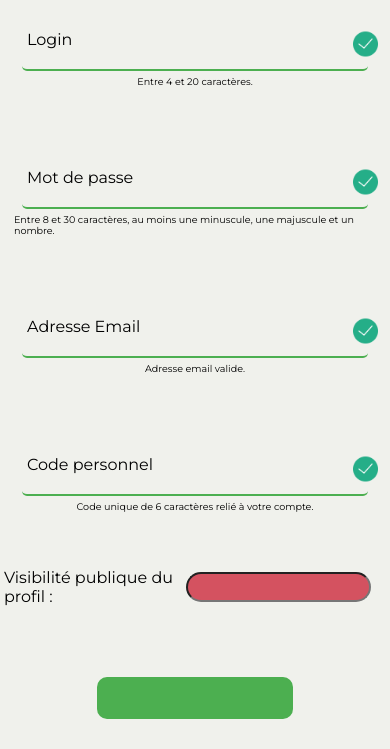
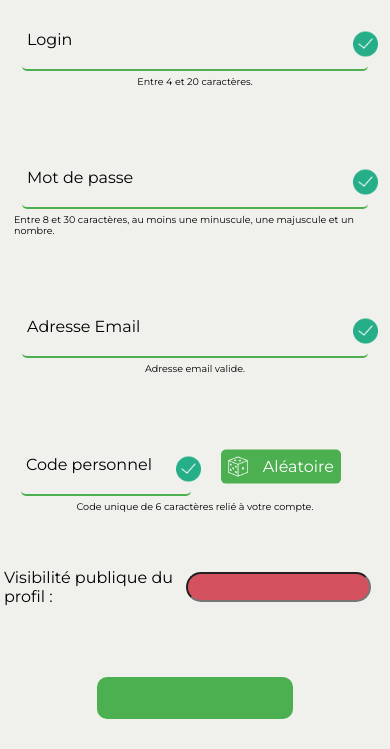
Before and after one commit to th0mate/PagesVertes, a Symfony app: template templates/utilisateur/inscription.html.twig in a window 390 px wide. Shown: the part 616-1365 px from the top of the page. Run offline with Twig, Linux system fonts and the light colour scheme; the template is opened without the code that fills it, so the values that code supplies are empty; form fields are guessed from the names that the template uses; some libraries are stand-ins or nearby versions.

Commit message:
feat : bouton pour génération code random

```diff
--- a/public/css/base.css
+++ b/public/css/base.css
@@ -62,6 +62,7 @@ nav {
     cursor: pointer;
     transition: background-color 0.5s ease-in-out;
     text-decoration: none;
+    user-select: none;
 }
 
 .bouton:hover {
@@ -250,6 +251,7 @@ nav {
                 padding-left: 20px;
                 text-align: left;
                 font-size: 1em;
+                font-family: "Montserrat", sans-serif!important;
             }
 
             img {
--- a/public/css/formulaires.css
+++ b/public/css/formulaires.css
@@ -36,7 +36,7 @@ form:not(.element) > div:not(.wrapSwitch, .wrapSubmit) {
     transition: 0.5s;
     border-radius: 5px;
 
-    img {
+    img:not(.randomImage) {
         display: none;
         padding-left: 10px;
         width: 25px;
@@ -242,8 +242,14 @@ input:-webkit-autofill:active {
         padding-right: 5px;
     }
 
-    .inputbox {
+    .inputbox:not(.randomBox) {
         width: 90%;
+    }
+
+    .randomBox {
+        width: 150px;
+        margin-right: auto;
+        margin-left: 7px;
     }
 
     .wrapSwitch {
--- a/public/css/inscription.css
+++ b/public/css/inscription.css
@@ -5,3 +5,20 @@
         height: 200px;
     }
 }
+
+
+.random {
+    justify-content: flex-start;
+    position: absolute;
+    right: -150px;
+    top: 60%;
+    padding: 7px;
+    transform: translateY(-60%);
+
+    img {
+        width: 20px;
+        padding-right: 15px;
+        filter: invert(1);
+    }
+
+}
--- /dev/null
+++ b/public/js/codePersonnel.js
@@ -0,0 +1,45 @@
+/**
+ * Génère un code aléatoire à 6 caractères alphanumériques, et le place en value de l'input #randomInput
+ * @returns {Promise<void>} La promesse
+ */
+async function genererCodeAleatoire() {
+    let code = "";
+    let caracteres = "ABCDEFGHIJKLMNOPQRSTUVWXYZabcdefghijklmnopqrstuvwxyz0123456789";
+    for (let i = 0; i < 6; i++) {
+        code += caracteres.charAt(Math.floor(Math.random() * caracteres.length));
+    }
+    if (await verifierSiCodeEstDisponible(code)) {
+        document.getElementById("utilisateur_code").value = code;
+    } else {
+        await genererCodeAleatoire();
+    }
+}
+
+
+/**
+ * Vérifie si le code passé en paramètre est disponible, c'est-à-dire qu'il n'existe pas déjà dans la BD
+ * @param code Le code à vérifier
+ * @returns {Promise<boolean>} True si le code est disponible, false sinon
+ */
+async function verifierSiCodeEstDisponible(code) {
+    /* TODO
+    await fetch("/utilisateurs/verifierCode/" + code)
+        .then(response => response.json())
+        .then(data => {
+            return data.disponible;
+        });
+    return false;
+     */
+    return true;
+}
+
+
+/**
+ * Dès que #utilisateur_code est modifié, donc que l'utilisateur tape un caractère dans l'input, on vérifie si le code est disponible
+ */
+document.getElementById("utilisateur_code").addEventListener("input", async function () {
+    let code = document.getElementById("utilisateur_code").value;
+    if (!await verifierSiCodeEstDisponible(code)) {
+        alert("Ce code est déjà utilisé !");
+    }
+});
--- a/templates/credits/credits.html.twig
+++ b/templates/credits/credits.html.twig
@@ -28,5 +28,6 @@
         <li><a href="https://www.flaticon.com/fr/icones-gratuites/visibilite" title="visibilité icônes">Visibilité icônes créées par uicon - Flaticon</a></li>
         <li><a href="https://storyset.com/phone">Phone illustrations by Storyset</a></li>
         <li><a href="https://storyset.com/online">Online illustrations by Storyset</a></li>
+        <li><a href="https://www.flaticon.com/fr/icones-gratuites/de" title="dé icônes">Dé icônes créées par Freepik - Flaticon</a></li>
     </ul>
 {% endblock %}
--- a/templates/utilisateur/inscription.html.twig
+++ b/templates/utilisateur/inscription.html.twig
@@ -7,6 +7,10 @@
 {% block cssSupplementaire %}
     <link rel="stylesheet" type="text/css" href="{{ asset('css/inscription.css') }}">
     <link rel="stylesheet" type="text/css" href="{{ asset('css/formulaires.css') }}">
+{% endblock %}
+
+{% block jsSupplementaire %}
+    <script type="text/javascript" src="{{ asset('js/codePersonnel.js') }}" defer></script>
 {% endblock %}
 
 {% block page_content %}
@@ -55,12 +59,13 @@
         <p class="help-input-form">Adresse email valide.</p>
     </div>
     <div>
-        <div class="inputbox">
+        <div class="inputbox randomBox">
             {{ form_widget(formInscription.code, {'attr': {'class': 'input', 'placeholder': ' '}}) }}
             {# {{ form_label(formInscription.code) }} #}
             <label for="code">Code personnel</label>
             <img class="success" src="{{ asset('img/success.png') }}" alt="">
             <img class="error" src="{{ asset('img/danger.png') }}" alt="">
+            <div class="bouton random" onclick="genererCodeAleatoire()"><img class="randomImage" src="{{ asset('img/de.png') }}" alt="">Aléatoire</div>
         </div>
         <p>Code unique de 6 caractères relié à votre compte.</p>
     </div>
```
Also changed, not shown: public/img/de.png (added).
